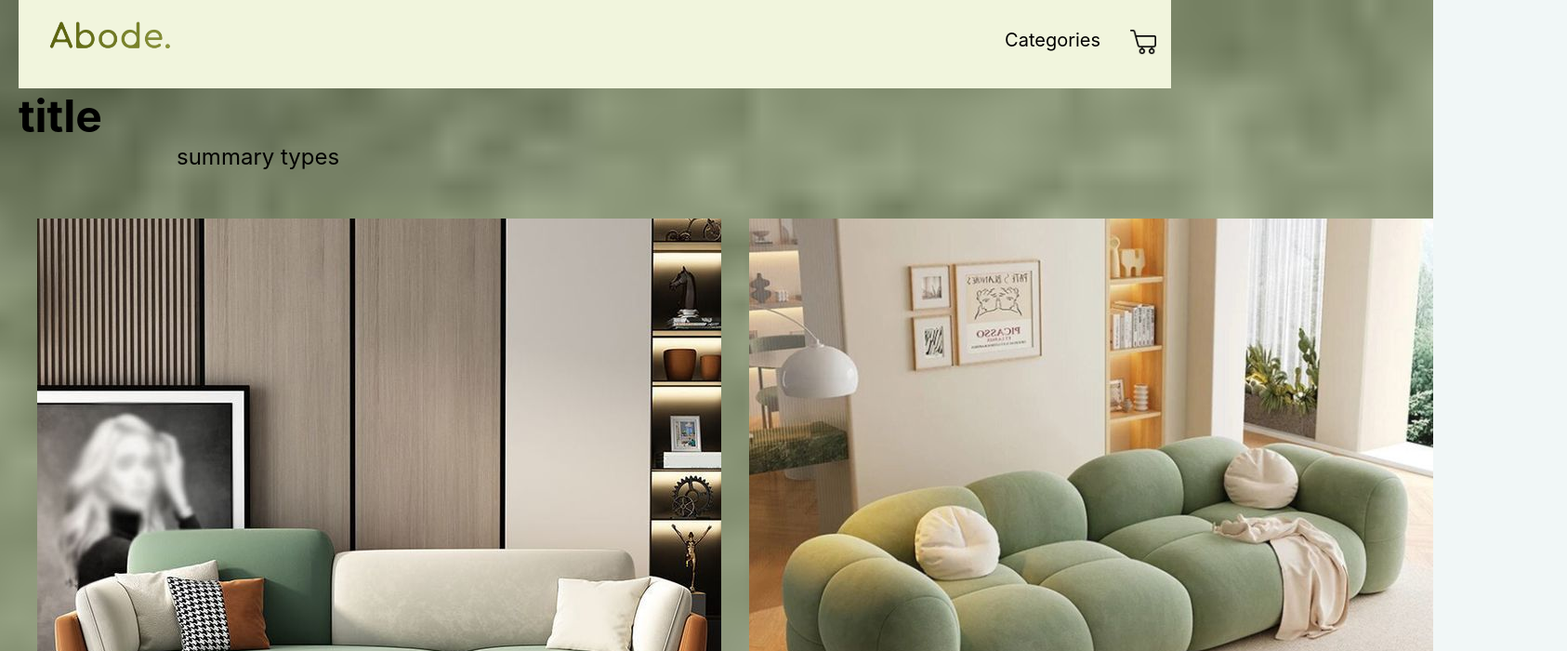
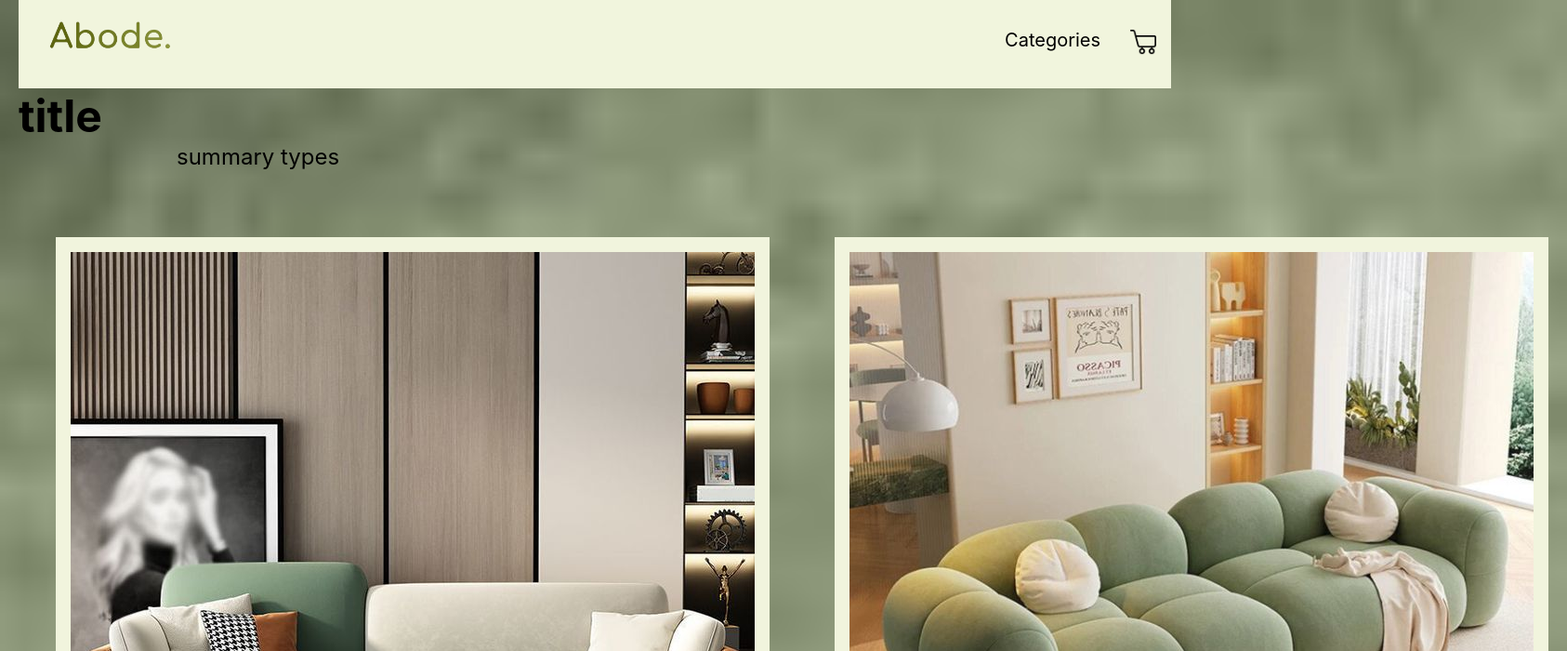
Before and after one commit to rhythm1124/Abode, a React (Create React App) app: page / in a window 1280 px wide. Shown: the top 700 px of the page at 93% size, 1686 px wide, since content can reach past the window. Built offline with nearby package versions, Linux system fonts and the light colour scheme; the HTML template or start-up script is replaced by a standard one.

Commit message:
container

```diff
--- a/src/components/Collection-item.css
+++ b/src/components/Collection-item.css
@@ -0,0 +1,28 @@
+.grid-conatiner{
+    display: grid;
+    gap: 16px;
+    padding: 16px;
+}
+
+.grid-item{
+    padding: 16px;
+    text-align: center;
+}
+
+@media (min-width: 600px){
+    .grid-conatiner{
+        grid-template-columns: repeat(2, 1fr);
+    }
+}
+
+@media (min-width: 900px){
+    .grid-conatiner{
+        grid-template-columns: repeat(3, 1fr);
+    }
+}
+
+@media (min-width: 1200px){
+    .grid-conatiner{
+        grid-template-columns: repeat(4, 1fr);
+    }
+}
--- a/src/components/Collection-item.js
+++ b/src/components/Collection-item.js
@@ -19,18 +19,23 @@
   };
 
     return(
-        <div className="Item">
+      <div className="grid-container">
+        <div className="grid-item">
           <img src={img} className="img" alt="product" />
           &nbsp;
           <h1>{img_title}</h1>
           <p>${price}</p>
+
           <br />
+
           <div className="tags">
             <button onClick={handleIncrement}>+</button>
             <input type="text" value={quantity} readOnly />
             <button onClick={handleDecrement}>-</button>
             <button className="del" onClick={handleDelete}>Del</button>
           </div>
+
+        </div>
       </div>
     );
 }
```
Lines whose indentation alone changed are shown as unchanged.
